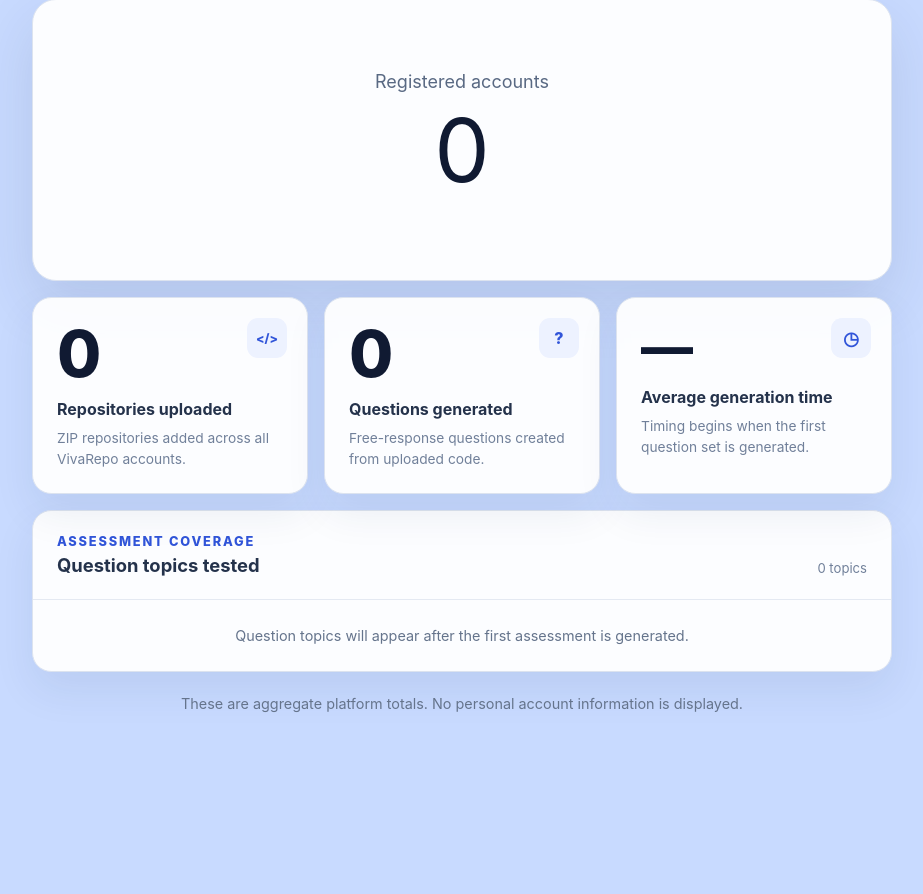
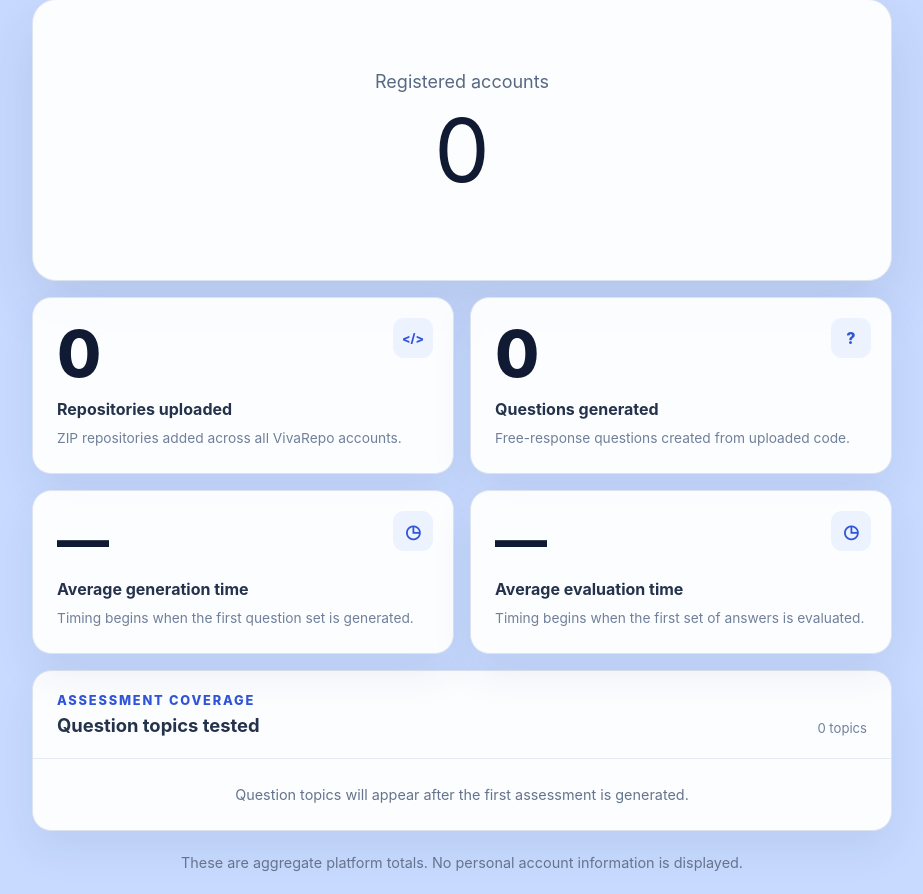
Before and after one commit to mtgizaw/VivaRepo, a Django app: page /dashboard/ in a window 1280 px wide. Shown: the part 287-1181 px from the top of the page, without its empty margins (178-1101 px from the left). Before the commit the page ends 999 px from the top, so only its background shows below. Run offline with Django 5.2, Linux system fonts and the light colour scheme; data that the repository does not hold is empty; some libraries are stand-ins or nearby versions.

Commit message:
Implemented answer evaluation time via a live counter and dashboard metric.

```diff
--- a/assessments/models.py
+++ b/assessments/models.py
@@ -100,6 +100,7 @@ class AssessmentSubmission(models.Model):
     response_id = models.CharField(max_length=120, blank=True)
     error_message = models.CharField(max_length=255, blank=True)
     submitted_at = models.DateTimeField(auto_now_add=True)
+    evaluation_started_at = models.DateTimeField(null=True, blank=True)
     completed_at = models.DateTimeField(null=True, blank=True)
 
     def __str__(self) -> str:
--- a/projects/views.py
+++ b/projects/views.py
@@ -82,7 +82,7 @@ def build_account_count_chart(account_count: int) -> str:
     )
 
 
-def format_generation_duration(seconds: float) -> str:
+def format_duration(seconds: float) -> str:
     """Return a compact, dashboard-friendly duration."""
     rounded_seconds = round(seconds)
     if rounded_seconds < 1:
@@ -130,6 +130,20 @@ def account_dashboard(request: HttpRequest) -> HttpResponse:
         if generation_durations
         else None
     )
+    evaluation_durations = [
+        (completed_at - started_at).total_seconds()
+        for started_at, completed_at in AssessmentSubmission.objects.filter(
+            status=AssessmentSubmission.Status.COMPLETE,
+            evaluation_started_at__isnull=False,
+            completed_at__isnull=False,
+        ).values_list("evaluation_started_at", "completed_at")
+        if completed_at >= started_at
+    ]
+    average_evaluation_seconds = (
+        sum(evaluation_durations) / len(evaluation_durations)
+        if evaluation_durations
+        else None
+    )
     return render(
         request,
         "projects/dashboard.html",
@@ -140,11 +154,18 @@ def account_dashboard(request: HttpRequest) -> HttpResponse:
             "topic_tallies": topic_tallies,
             "average_generation_seconds": average_generation_seconds,
             "average_generation_time": (
-                format_generation_duration(average_generation_seconds)
+                format_duration(average_generation_seconds)
                 if average_generation_seconds is not None
                 else "—"
             ),
             "generation_sample_count": len(generation_durations),
+            "average_evaluation_seconds": average_evaluation_seconds,
+            "average_evaluation_time": (
+                format_duration(average_evaluation_seconds)
+                if average_evaluation_seconds is not None
+                else "—"
+            ),
+            "evaluation_sample_count": len(evaluation_durations),
             "account_count_chart": build_account_count_chart(account_count),
         },
     )
@@ -392,6 +413,8 @@ def submit_assessment_answers(
             "status": AssessmentSubmission.Status.EVALUATING,
             "model_name": settings.OPENAI_EVALUATION_MODEL,
             "error_message": "",
+            "evaluation_started_at": timezone.now(),
+            "completed_at": None,
         },
     )
     with transaction.atomic():
--- a/static/css/site.css
+++ b/static/css/site.css
@@ -495,7 +495,7 @@ h1 {
 
 .dashboard-metrics {
     display: grid;
-    grid-template-columns: repeat(3, minmax(0, 1fr));
+    grid-template-columns: repeat(2, minmax(0, 1fr));
     gap: 1rem;
     margin-top: 1rem;
 }
--- a/templates/projects/dashboard.html
+++ b/templates/projects/dashboard.html
@@ -45,6 +45,17 @@
                 <p>Timing begins when the first question set is generated.</p>
             {% endif %}
         </article>
+
+        <article class="summary-metric-card" aria-label="Average answer evaluation time: {{ average_evaluation_time }}">
+            <div class="summary-metric-icon summary-metric-icon-time" aria-hidden="true">◷</div>
+            <p class="summary-metric-value summary-metric-value-duration">{{ average_evaluation_time }}</p>
+            <h2>Average evaluation time</h2>
+            {% if evaluation_sample_count %}
+                <p>Measured from evaluation start to feedback across {{ evaluation_sample_count }} completed evaluation{{ evaluation_sample_count|pluralize }}.</p>
+            {% else %}
+                <p>Timing begins when the first set of answers is evaluated.</p>
+            {% endif %}
+        </article>
     </div>
 
     <section class="topic-breakdown" aria-labelledby="topic-breakdown-title">
```
Also changed, not shown: projects/tests/test_answer_evaluation.py (+8 -0 lines), projects/tests/test_dashboard.py (+18 -1 lines), templates/projects/repository_detail.html (+10 -2 lines), assessments/migrations/0004_assessmentsubmission_evaluation_started_at.py (added).
